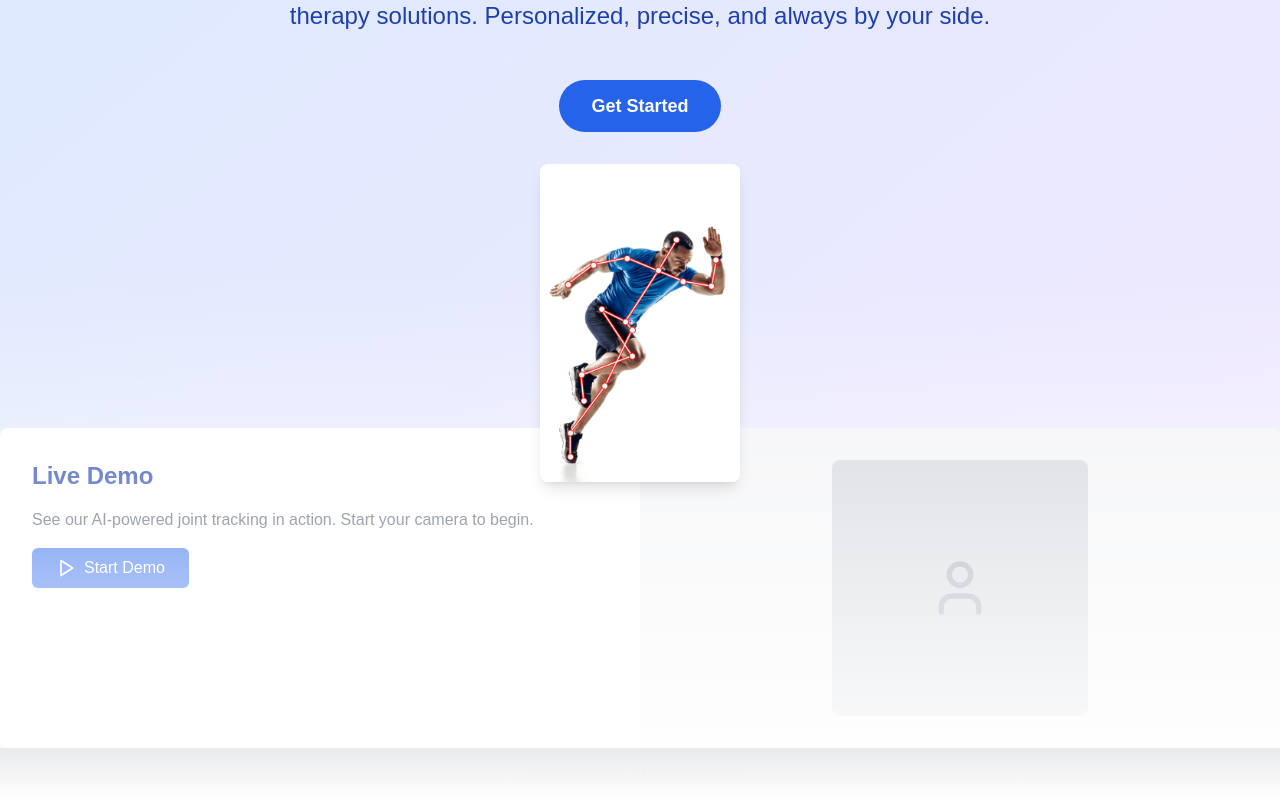
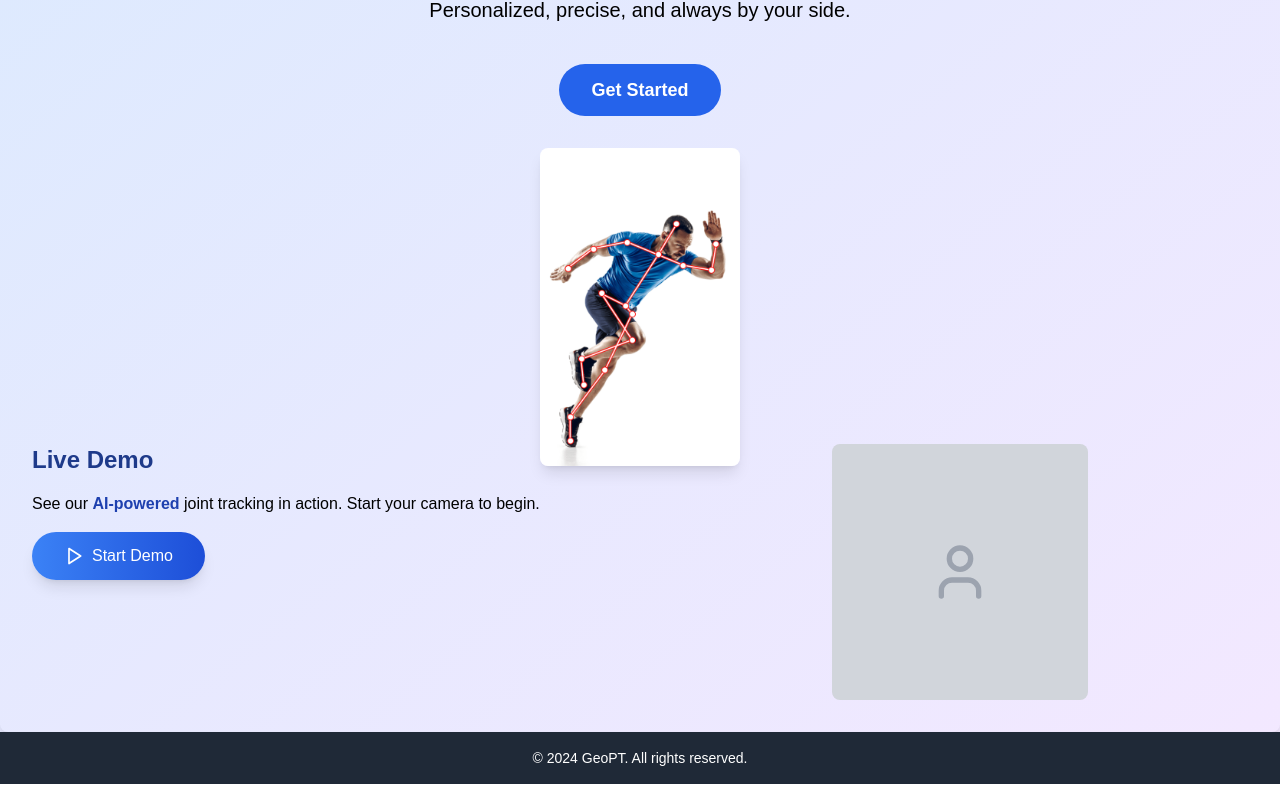
Before and after one commit to GeomPT/frontend, a Next.js app: page / in a window 1280 px wide. Shown: the part 254-1054 px from the top of the page. Built offline with nearby package versions, Linux system fonts and the light colour scheme.

Commit message:
godtier frontend

```diff
--- a/app/page.tsx
+++ b/app/page.tsx
@@ -47,7 +47,7 @@ export default function LandingPage() {
         <h2 className="text-5xl md:text-5xl font-extrabold text-blue-900 mb-8 leading-tight">
           Enhancing Your Physical Therapy with AI
         </h2>
-        <p className="text-xl md:text-2xl text-blue-800 mb-12 max-w-3xl mx-auto">
+        <p className ="text-xl md:text-1xl text-white-800 mb-10 max-w-3xl mx-auto" style={{ color: '#000' }}>
           Experience the future of rehabilitation with our AI-powered physical
           therapy solutions. Personalized, precise, and always by your side.
         </p>
@@ -59,7 +59,6 @@ export default function LandingPage() {
 
         <div className="mt-8 flex justify-center">
           <div className="relative w-[200px] h-[200px]">
-            {" "}
             {/* Fixed size for image container */}
             <AnimatePresence>
               {images.map((src, index) => (
@@ -68,10 +67,7 @@ export default function LandingPage() {
                   className={`absolute inset-0 ${
                     index === activeImageIndex ? "block" : "hidden"
                   }`}
-                  initial={{ opacity: 0, scale: 0.5 }}
-                  animate={{ opacity: 1, scale: 1 }}
-                  exit={{ opacity: 0, scale: 0.5 }}
-                  transition={{ duration: 0.5 }}
+
                 >
                   <Image
                     src={src}
@@ -90,7 +86,7 @@ export default function LandingPage() {
       <Demo />
 
       {/* Footer section for copyright */}
-      <footer className="bg-gray-800 text-black text-center py-4 shadow-md">
+      <footer className="bg-gray-800 text-white text-center py-4 shadow-md">
         <p className="text-sm"><span>&copy;</span> {new Date().getFullYear()} GeoPT. All rights reserved.</p>
       </footer>
 
--- a/components/ui/demo.tsx
+++ b/components/ui/demo.tsx
@@ -15,26 +15,25 @@ export default function Demo() {
 
   return (
     <>
-      <div className="absolute inset-0 bg-gradient-to-t from-white via-transparent to-transparent pointer-events-none"></div>
-      <div className="bg-white rounded-lg shadow-lg overflow-hidden">
+     <div className="absolute inset-0 pointer-events-none"></div>
+     <div className="rounded-lg shadow-lg overflow-hidden">
         <div className="md:flex">
           {/* Left side: information and button */}
           <div className="md:w-1/2 p-8">
-            <h3 className="text-2xl font-bold text-blue-800 mb-4">Live Demo</h3>
-            <p className="text-gray-600 mb-4">
-              See our AI-powered joint tracking in action. Start your camera to
-              begin.
-            </p>
+            <h3 className="text-2xl font-bold text-blue-900 mb-4">Live Demo</h3>
+            <p className="mb-4" style={{ color: '#000' }}>
+  See our <span style={{ color: '#1E40AF', fontWeight: 'bold' }}>AI-powered</span> joint tracking in action. Start your camera to begin.
+</p>
             <button
-              className="flex items-center bg-blue-600 text-white px-6 py-2 rounded-md hover:bg-blue-700 transition"
-              onClick={onClick}
-            >
-              <Play size={20} className="mr-2" /> {buttonValue}
-            </button>
+        className="flex items-center bg-gradient-to-r from-blue-500 to-blue-700 text-white px-8 py-3 rounded-full shadow-lg hover:bg-gradient-to-r hover:from-blue-600 hover:to-blue-800 transition-transform transform hover:scale-105"
+        onClick={onClick}
+      >
+        <Play size={20} className="mr-2" /> {buttonValue}
+      </button>
           </div>
 
           {/* Right side: Video Stream */}
-          <div className="md:w-1/2 bg-gray-100 flex items-center justify-center p-8">
+          <div className="md:w-1/2  flex items-center justify-center p-8">
             <div className="w-64 h-64 bg-gray-300 rounded-lg flex items-center justify-center">
               {streaming ? (
                 <LiveVideoFrame
```
